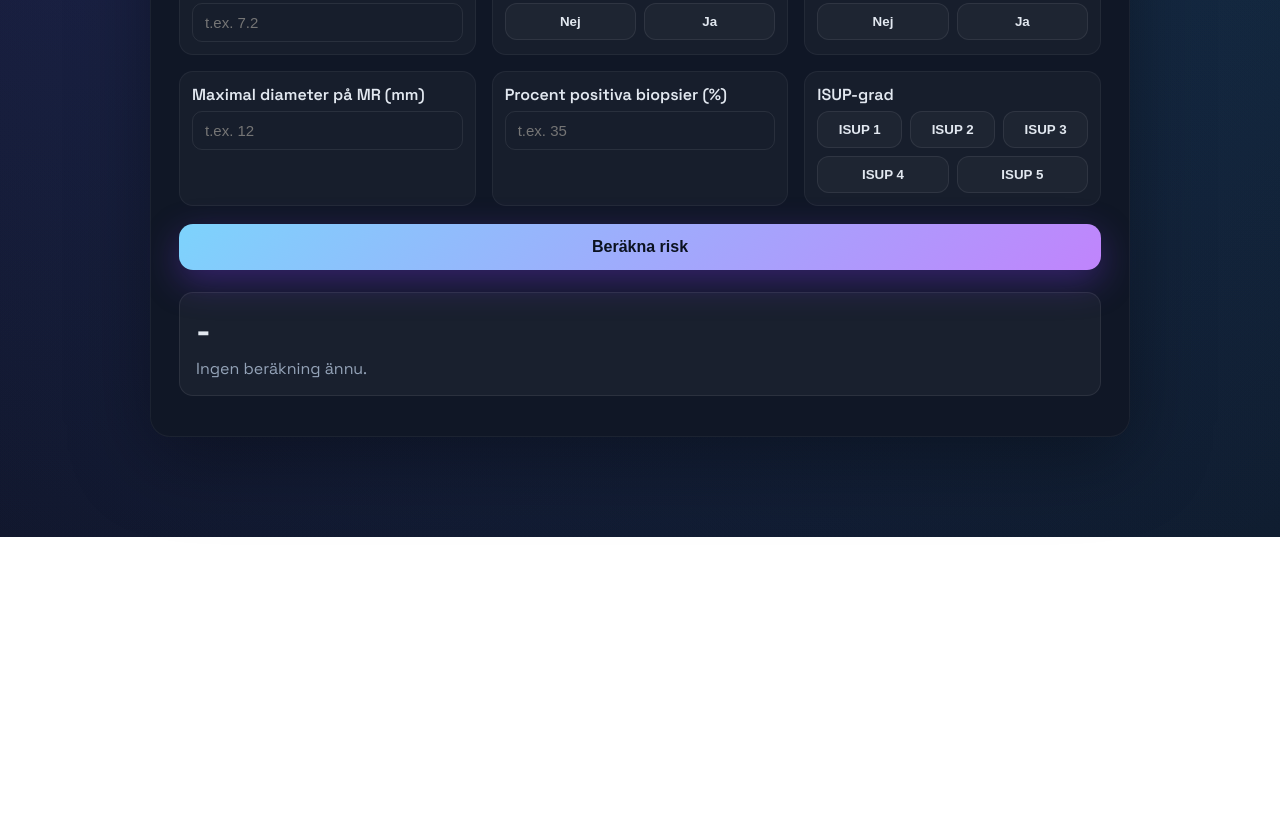
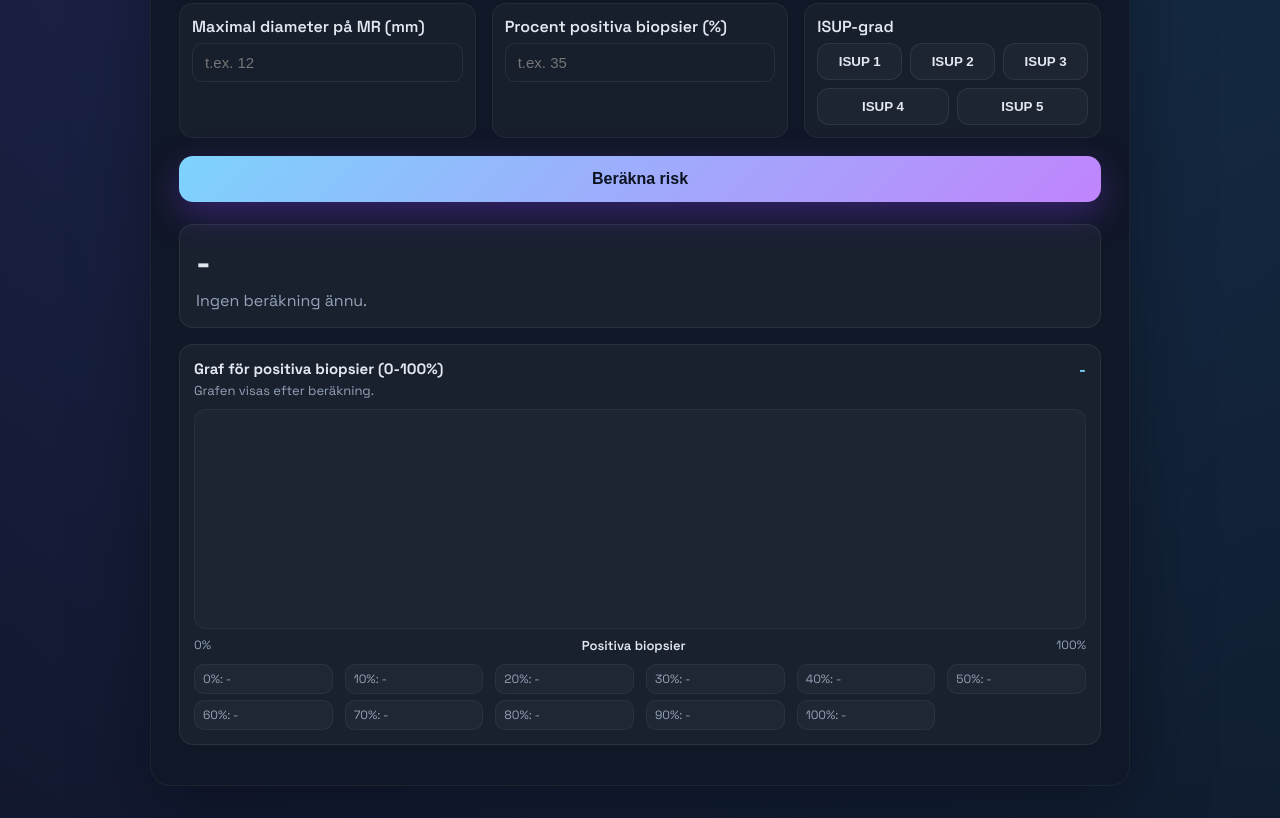
Before and after one commit to axelmoller-blip/briganticalculator, a plain HTML site: page index.html in a window 1280 px wide. Shown: the part 263-1081 px from the top of the page. Before the commit the page ends 800 px from the top, so only its background shows below. Drawn offline with Linux system fonts and the light colour scheme.

Commit message:
Add files via upload

```diff
--- a/index.html
+++ b/index.html
@@ -166,6 +166,85 @@
 
     .result .status { margin: 6px 0 0; color: var(--muted); }
 
+    .chart-panel {
+      margin-top: 16px;
+      padding: 14px;
+      border-radius: 14px;
+      background: rgba(255, 255, 255, 0.04);
+      border: 1px solid rgba(255, 255, 255, 0.08);
+    }
+
+    .chart-header {
+      display: flex;
+      align-items: flex-start;
+      justify-content: space-between;
+      gap: 12px;
+      margin-bottom: 10px;
+    }
+
+    .chart-title {
+      margin: 0 0 4px;
+      font-weight: 700;
+      font-size: 15px;
+    }
+
+    .chart-note {
+      margin: 0;
+      color: var(--muted);
+      font-size: 13px;
+    }
+
+    .chart-current {
+      font-weight: 700;
+      color: var(--accent);
+      white-space: nowrap;
+    }
+
+    #cores-chart {
+      width: 100%;
+      height: 220px;
+      background: rgba(255, 255, 255, 0.02);
+      border: 1px solid rgba(255, 255, 255, 0.05);
+      border-radius: 12px;
+      display: block;
+    }
+
+    #cores-chart path {
+      transition: d 0.2s ease;
+    }
+
+    .chart-axis {
+      display: flex;
+      align-items: center;
+      justify-content: space-between;
+      margin-top: 8px;
+      color: var(--muted);
+      font-size: 12px;
+    }
+
+    .chart-axis span:nth-child(2) {
+      font-weight: 600;
+      color: var(--text);
+      font-size: 13px;
+    }
+
+    .chart-ticks {
+      margin-top: 10px;
+      display: grid;
+      grid-template-columns: repeat(auto-fit, minmax(120px, 1fr));
+      gap: 6px 12px;
+      font-size: 12px;
+      color: var(--muted);
+    }
+
+    .chart-ticks span {
+      background: rgba(255, 255, 255, 0.03);
+      border: 1px solid rgba(255, 255, 255, 0.05);
+      border-radius: 10px;
+      padding: 6px 8px;
+      display: block;
+    }
+
     .error {
       margin-top: 12px;
       color: var(--danger);
@@ -236,6 +315,27 @@
       <p class="value" id="result-value">-</p>
       <p class="status" id="result-status">Ingen beräkning ännu.</p>
     </div>
+    <div class="chart-panel" aria-live="polite">
+      <div class="chart-header">
+        <div>
+          <p class="chart-title">Graf för positiva biopsier (0-100%)</p>
+          <p class="chart-note" id="chart-status">Grafen visas efter beräkning.</p>
+        </div>
+        <div class="chart-current" id="chart-info">-</div>
+      </div>
+      <svg id="cores-chart" viewBox="0 0 100 100" preserveAspectRatio="none" role="img" aria-label="Sannolikhet i procent för positiva biopsier mellan 0 och 100">
+        <path id="cores-chart-fill" d="" fill="rgba(125, 211, 252, 0.18)" stroke="none"></path>
+        <path id="cores-chart-line" d="" fill="none" stroke="var(--accent)" stroke-width="2"></path>
+        <line id="cores-chart-marker" x1="0" x2="0" y1="0" y2="100" stroke="var(--accent-2)" stroke-dasharray="4 4" opacity="0"></line>
+        <circle id="cores-chart-point" cx="0" cy="0" r="2.6" fill="var(--accent-2)" stroke="#0b1220" stroke-width="0.8" opacity="0"></circle>
+      </svg>
+      <div class="chart-axis">
+        <span>0%</span>
+        <span>Positiva biopsier</span>
+        <span>100%</span>
+      </div>
+      <div class="chart-ticks" id="chart-ticks" aria-live="polite"></div>
+    </div>
     <div class="error" id="error"></div>
   </main>
 
@@ -246,6 +346,15 @@
     const statusEl = document.getElementById("result-status");
     const errorEl = document.getElementById("error");
     const calculateBtn = document.getElementById("calculate");
+    const chartElements = {
+      line: document.getElementById("cores-chart-line"),
+      fill: document.getElementById("cores-chart-fill"),
+      marker: document.getElementById("cores-chart-marker"),
+      point: document.getElementById("cores-chart-point"),
+      info: document.getElementById("chart-info"),
+      status: document.getElementById("chart-status"),
+      ticks: document.getElementById("chart-ticks"),
+    };
 
     const state = {
       epe: null,
@@ -285,6 +394,23 @@
       return expVal / (1 + expVal);
     }
 
+    function computeProbability({ psa, epe, svi, diameter, cores, isup }) {
+      const isup3 = isup === 3 ? 1 : 0;
+      const isup4or5 = isup >= 4 ? 1 : 0;
+
+      const z =
+        -4.5974 +
+        0.0416 * psa +
+        1.2214 * epe +
+        1.4672 * svi +
+        0.0311 * diameter +
+        1.2032 * isup3 +
+        1.8063 * isup4or5 +
+        0.0119 * cores;
+
+      return logistic(z) * 100;
+    }
+
     function validateNumber(id, label, options = {}) {
       const { min = -Infinity, max = Infinity } = options;
       const raw = document.getElementById(id).value;
@@ -298,6 +424,59 @@
       return numeric;
     }
 
+    function resetChart(message = "Grafen visas efter beräkning.") {
+      chartElements.line.setAttribute("d", "");
+      chartElements.fill.setAttribute("d", "");
+      chartElements.marker.setAttribute("opacity", "0");
+      chartElements.point.setAttribute("opacity", "0");
+      chartElements.info.textContent = "-";
+      chartElements.status.textContent = message;
+      if (chartElements.ticks) {
+        chartElements.ticks.innerHTML = Array.from({ length: 11 }, (_, i) => `${i * 10}%: -`)
+          .map(text => `<span>${text}</span>`)
+          .join("");
+      }
+    }
+
+    function updateChart(inputs, probability) {
+      const curve = [];
+      for (let cores = 0; cores <= 100; cores += 1) {
+        curve.push(computeProbability({ ...inputs, cores }));
+      }
+
+      const clamp = value => Math.max(0, Math.min(100, value));
+      const y = value => 100 - clamp(value);
+
+      const path = curve
+        .map((value, idx) => `${idx === 0 ? "M" : "L"} ${idx} ${y(value)}`)
+        .join(" ");
+      const fillPath = path ? `${path} L 100 100 L 0 100 Z` : "";
+
+      chartElements.line.setAttribute("d", path);
+      chartElements.fill.setAttribute("d", fillPath);
+      chartElements.marker.setAttribute("x1", inputs.cores);
+      chartElements.marker.setAttribute("x2", inputs.cores);
+      chartElements.marker.setAttribute("y1", 0);
+      chartElements.marker.setAttribute("y2", 100);
+      chartElements.marker.setAttribute("opacity", "1");
+      chartElements.point.setAttribute("cx", inputs.cores);
+      chartElements.point.setAttribute("cy", y(probability));
+      chartElements.point.setAttribute("opacity", "1");
+
+      chartElements.info.textContent = `${probability.toFixed(1)} % vid ${inputs.cores}% positiva biopsier`;
+      chartElements.status.textContent =
+        "Kurvan använder samma värden för PSA, EPE, SVI, diameter och ISUP som ovan.";
+
+      if (chartElements.ticks) {
+        chartElements.ticks.innerHTML = Array.from({ length: 11 }, (_, i) => {
+          const c = i * 10;
+          const val = curve[c] ?? null;
+          const label = val === null || Number.isNaN(val) ? "-" : `${val.toFixed(1)} %`;
+          return `<span>${c}%: ${label}</span>`;
+        }).join("");
+      }
+    }
+
     function calculate() {
       errorEl.textContent = "";
       try {
@@ -309,32 +488,23 @@
         if (state.svi === null) throw new Error("Välj Ja/Nej för SVI.");
         if (state.isup === null) throw new Error("Välj ISUP-grad.");
 
-        const isup3 = state.isup === 3 ? 1 : 0;
-        const isup4or5 = state.isup >= 4 ? 1 : 0;
-
-        const z =
-          -4.5974 +
-          0.0416 * psa +
-          1.2214 * state.epe +
-          1.4672 * state.svi +
-          0.0311 * diameter +
-          1.2032 * isup3 +
-          1.8063 * isup4or5 +
-          0.0119 * cores;
-
-        const probability = logistic(z) * 100;
+        const inputs = { psa, diameter, cores, epe: state.epe, svi: state.svi, isup: state.isup };
+        const probability = computeProbability(inputs);
         const rounded = probability.toFixed(1);
 
         resultEl.textContent = `${rounded} %`;
         statusEl.textContent = "Sannolikhet för lymfkörtelmetastas enligt Briganti 2019.";
+        updateChart(inputs, probability);
       } catch (err) {
         errorEl.textContent = err.message;
         resultEl.textContent = "-";
         statusEl.textContent = "Korrigera fälten ovan och försök igen.";
+        resetChart("Grafen visas efter en giltig beräkning.");
       }
     }
 
     calculateBtn.addEventListener("click", calculate);
+    resetChart();
   </script>
 </body>
 </html>
```
